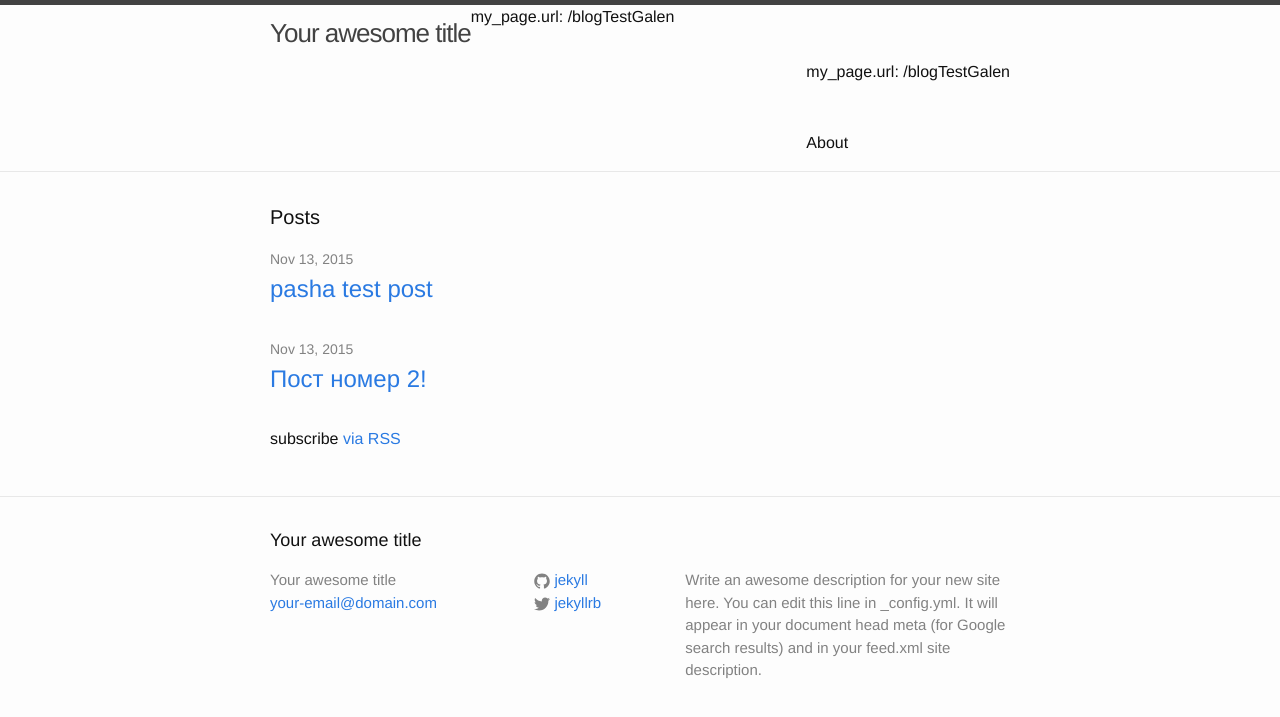
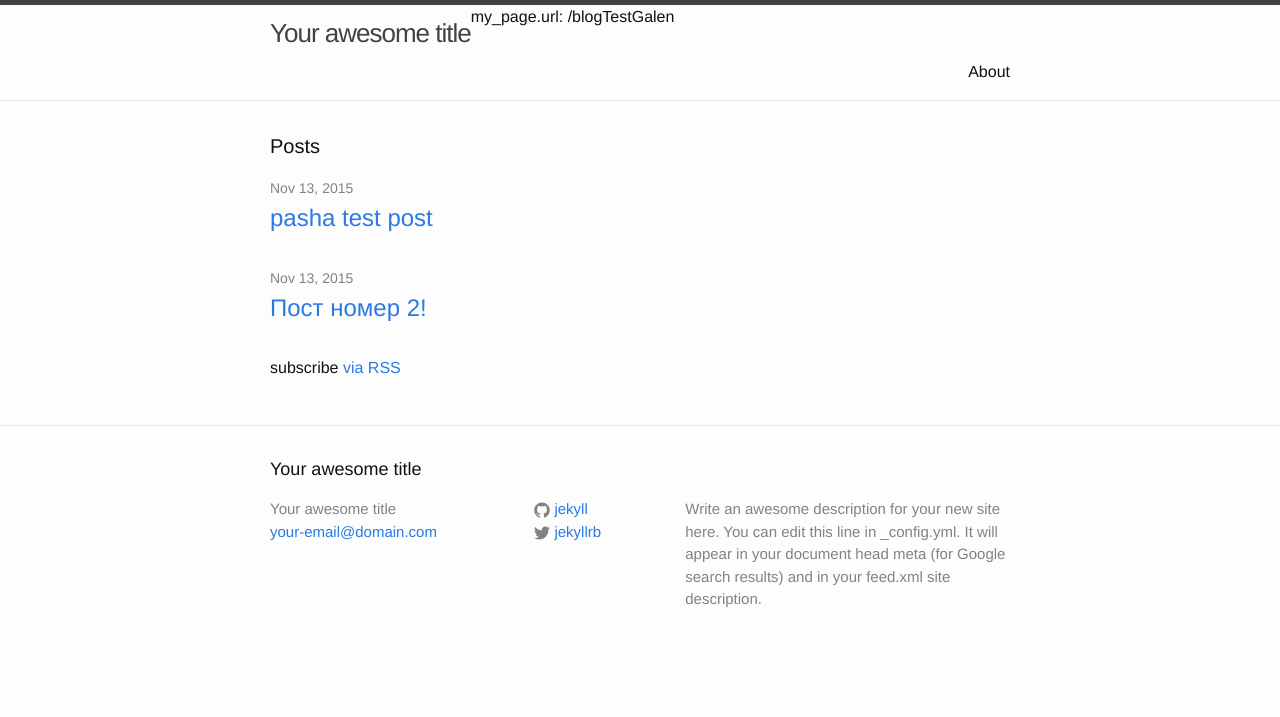
Before and after one commit to akmil/blogTestGalen, a Jekyll site: the page built from index.html, in a window 1280 px wide. Shown: the top 717 px of the page. Built offline with Jekyll 4.4.1, drawn with Linux system fonts in a browser that asks for light colours.

Commit message:
css is ok

```diff
--- a/_includes/header.html
+++ b/_includes/header.html
@@ -6,7 +6,6 @@
     <p>my_page.url: {{ my_page.url | prepend: site.baseurl }}</p>
 
     <nav class="site-nav">
-      <p>my_page.url: {{ my_page.url | prepend: site.baseurl }}</p>
       <a href="#" class="menu-icon">
         <svg viewBox="0 0 18 15">
           <path fill="#424242" d="M18,1.484c0,0.82-0.665,1.484-1.484,1.484H1.484C0.665,2.969,0,2.304,0,1.484l0,0C0,0.665,0.665,0,1.484,0 h15.031C17.335,0,18,0.665,18,1.484L18,1.484z"/>
```
Also changed, not shown: README.md.
